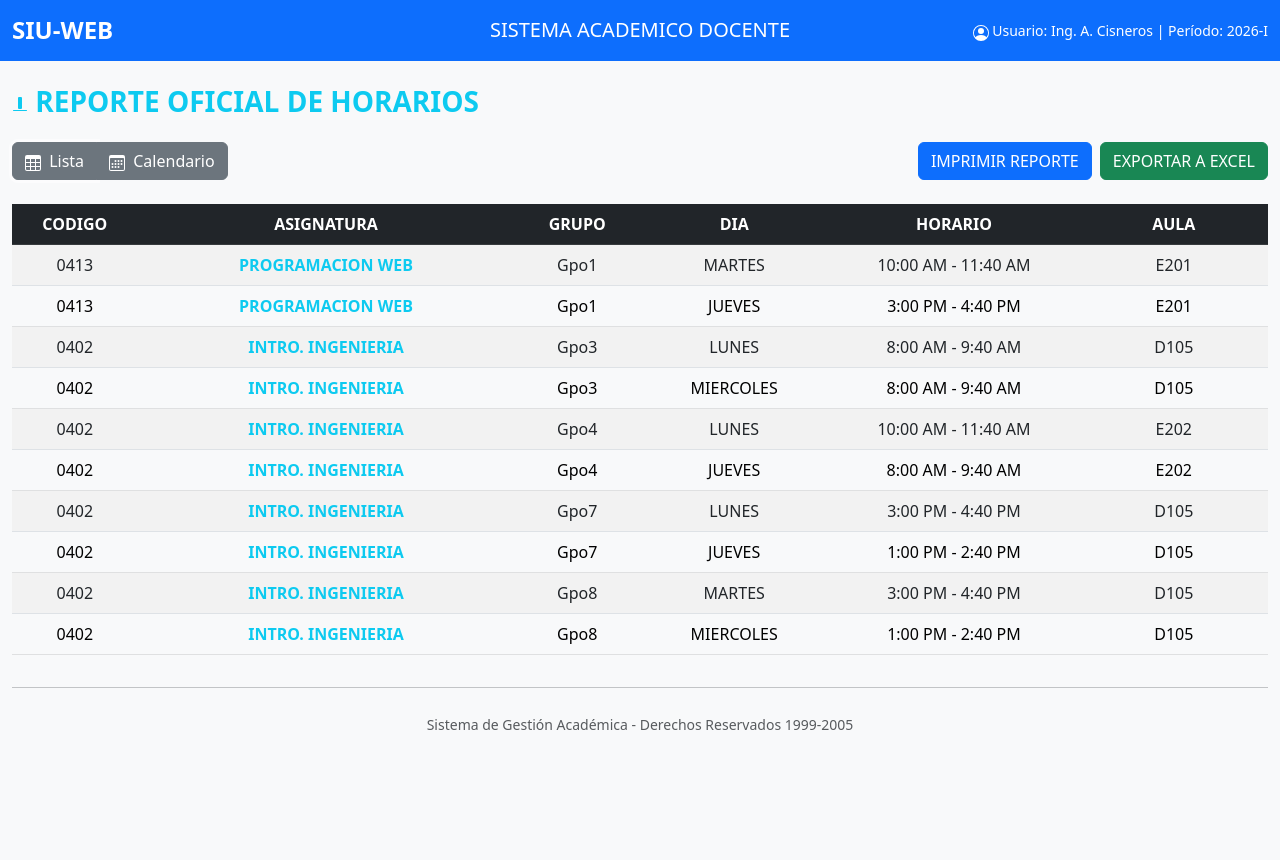
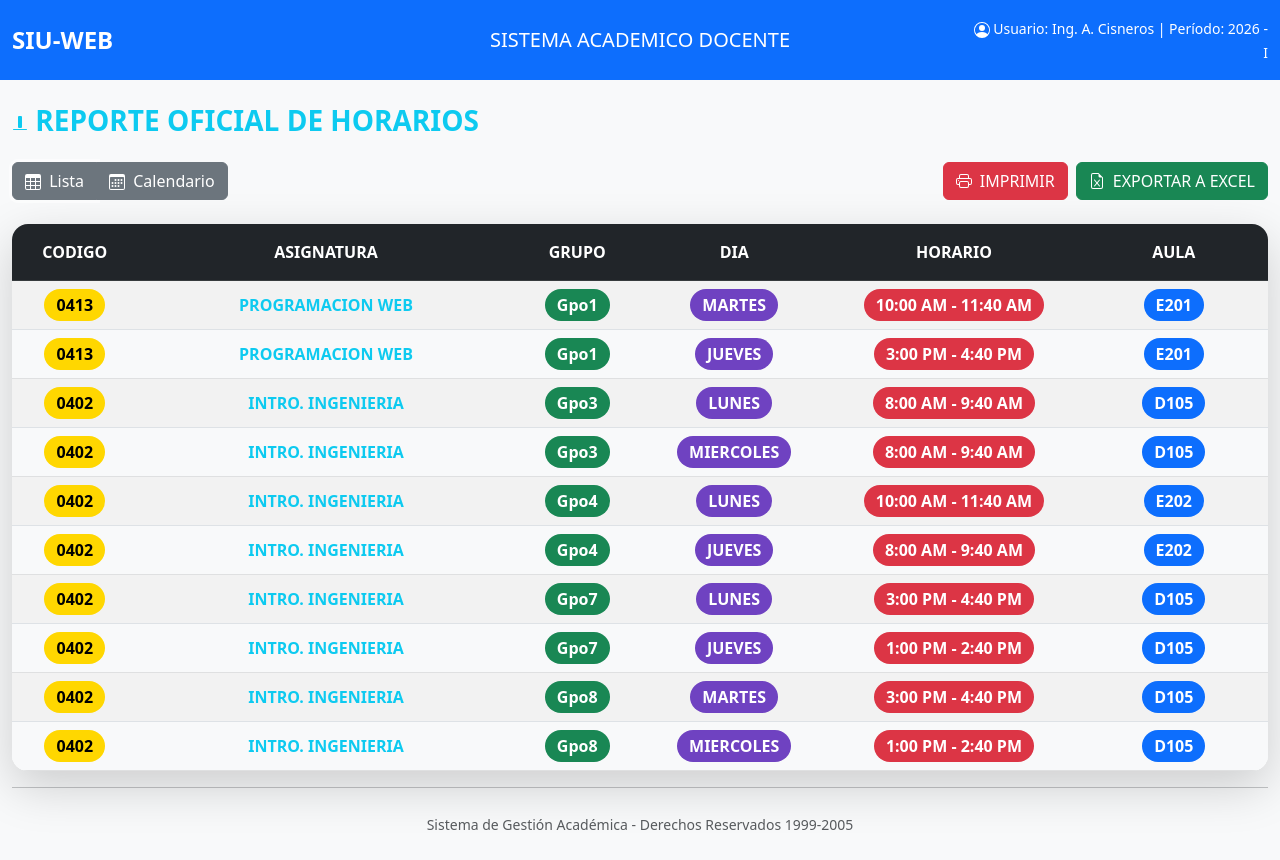
Before and after one commit to InNUenD00/Reto-Bootstrap, a plain HTML site: page index.html in a window 1280 px wide. Before the commit the page ends 800 px from the top, so only its background shows below. Drawn offline with nearby package versions, Linux system fonts and the light colour scheme.

Commit message:
Detalles Visuales Finales

```diff
--- a/index.html
+++ b/index.html
@@ -65,7 +65,7 @@
           <path d="M11 6a3 3 0 1 1-6 0 3 3 0 0 1 6 0"/>
           <path fill-rule="evenodd" d="M0 8a8 8 0 1 1 16 0A8 8 0 0 1 0 8m8-7a7 7 0 0 0-5.468 11.37C3.242 11.226 4.805 10 8 10s4.757 1.225 5.468 2.37A7 7 0 0 0 8 1"/>
           </svg>
-          Usuario: Ing. A. Cisneros | Período: 2026-I
+          Usuario: Ing. A. Cisneros | Período: 2026 - I
         </small>
       </div>
     </div>
@@ -99,24 +99,36 @@
           </button>
         </div>
         <div class="d-flex gap-2">
-          <button class="btn btn-primary" onclick="window.print()">IMPRIMIR REPORTE</button>
-          <button class="btn btn-success" onclick="exportarExcel()">EXPORTAR A EXCEL</button>
+          <button class="btn btn-danger d-flex align-items-center" onclick="window.print()">
+            <svg xmlns="http://www.w3.org/2000/svg" width="16" height="16" fill="currentColor" class="bi bi-printer me-2" viewBox="0 0 16 16">
+              <path d="M2.5 8a.5.5 0 1 0 0-1 .5.5 0 0 0 0 1z"/>
+              <path d="M5 1a2 2 0 0 0-2 2v2H2a2 2 0 0 0-2 2v3a2 2 0 0 0 2 2h1v1a2 2 0 0 0 2 2h6a2 2 0 0 0 2-2v-1h1a2 2 0 0 0 2-2V7a2 2 0 0 0-2-2h-1V3a2 2 0 0 0-2-2H5zM4 3a1 1 0 0 1 1-1h6a1 1 0 0 1 1 1v2H4V3zm1 5a2 2 0 0 0-2 2v1H2a1 1 0 0 1-1-1V7a1 1 0 0 1 1-1h12a1 1 0 0 1 1 1v3a1 1 0 0 1-1 1h-1v-1a2 2 0 0 0-2-2H5zm7 2v3a1 1 0 0 1-1 1H5a1 1 0 0 1-1-1v-3a1 1 0 0 1 1-1h6a1 1 0 0 1 1 1z"/>
+            </svg>
+            IMPRIMIR
+          </button>
+          <button class="btn btn-success d-flex align-items-center" onclick="exportarExcel()">
+            <svg xmlns="http://www.w3.org/2000/svg" width="16" height="16" fill="currentColor" class="bi bi-file-earmark-excel me-2" viewBox="0 0 16 16">
+              <path d="M5.884 6.68a.5.5 0 1 0-.768.64L7.349 10l-2.233 2.68a.5.5 0 0 0 .768.64L8 10.781l2.116 2.54a.5.5 0 0 0 .768-.641L8.651 10l2.233-2.68a.5.5 0 0 0-.768-.64L8 9.219l-2.116-2.54z"/>
+              <path d="M14 14V4.5L9.5 0H4a2 2 0 0 0-2 2v12a2 2 0 0 0 2 2h8a2 2 0 0 0 2-2zM9.5 3A1.5 1.5 0 0 0 11 4.5h2V14a1 1 0 0 1-1 1H4a1 1 0 0 1-1-1V2a1 1 0 0 1 1-1h5.5v2z"/>
+            </svg>
+            EXPORTAR A EXCEL
+          </button>
         </div>
       </div>
-      <div id="vista-lista">
+      <div id="vista-lista" class="shadow-lg rounded-4 overflow-hidden border-0 my-3">
   <div class="table-responsive">
-          <table class="table table-hover table-striped text-center">
+    <table class="table table-hover table-striped text-center align-middle mb-0">
       <thead class="table-dark">
         <tr>
-                <th style="width: 10%;">CODIGO</th>
-                <th style="width: 30%;">ASIGNATURA</th>
-                <th style="width: 10%;">GRUPO</th>
-                <th style="width: 15%;">DIA</th>
-                <th style="width: 20%;">HORARIO</th>
-                <th style="width: 15%;">AULA</th>
+          <th class="py-3" style="width: 10%;">CODIGO</th>
+          <th class="py-3" style="width: 30%;">ASIGNATURA</th>
+          <th class="py-3" style="width: 10%;">GRUPO</th>
+          <th class="py-3" style="width: 15%;">DIA</th>
+          <th class="py-3" style="width: 20%;">HORARIO</th>
+          <th class="py-3" style="width: 15%;">AULA</th>
         </tr>
       </thead>
-            <tbody id="tbody-lista">
+      <tbody id="tbody-lista" class="bg-white">
         </tbody>
     </table>
   </div>
@@ -126,7 +138,6 @@
           <table id="tabla-calendario" class="table table-bordered text-center mb-0"></table>
         </div>
       </div>
-
       <hr>
       <div class="text-center mt-4">
         <small class="text-muted">Sistema de Gestión Académica - Derechos Reservados 1999-2005</small>
@@ -170,16 +181,20 @@
   function renderizarLista() {
     const tbody = document.getElementById("tbody-lista");
     tbody.innerHTML = "";
+
     materias.forEach((m, i) => {
       const tr = document.createElement("tr");
       if (i % 2 !== 0) tr.className = "table-light";
+      const estiloOvalo = "border-radius: 20px; padding: 4px 12px; display: inline-block; font-weight: bold;";
+
       tr.innerHTML =
-        "<td>" + m.codigo + "</td>" +
+        "<td><span style='" + estiloOvalo + " background-color: #FFD700; color: #000;'>" + m.codigo + "</span></td>" +
         "<td class='text-info'><strong>" + m.nombre + "</strong></td>" +
-        "<td>" + m.grupo + "</td>" +
-        "<td>" + m.dia + "</td>" +
-        "<td>" + horarioCompleto(m.horaInicio) + "</td>" +
-        "<td>" + m.aula + "</td>";
+        "<td><span style='" + estiloOvalo + " background-color: #198754; color: #fff;'>" + m.grupo + "</span></td>" +
+        "<td><span style='" + estiloOvalo + " background-color: #6f42c1; color: #fff;'>" + m.dia + "</span></td>" +
+        "<td><span style='" + estiloOvalo + " background-color: #dc3545; color: #fff;'>" + horarioCompleto(m.horaInicio) + "</span></td>" +
+        "<td><span style='" + estiloOvalo + " background-color: #0d6efd; color: #fff;'>" + m.aula + "</span></td>";
+
       tbody.appendChild(tr);
     });
   }
```
Lines whose indentation alone changed are shown as unchanged.
